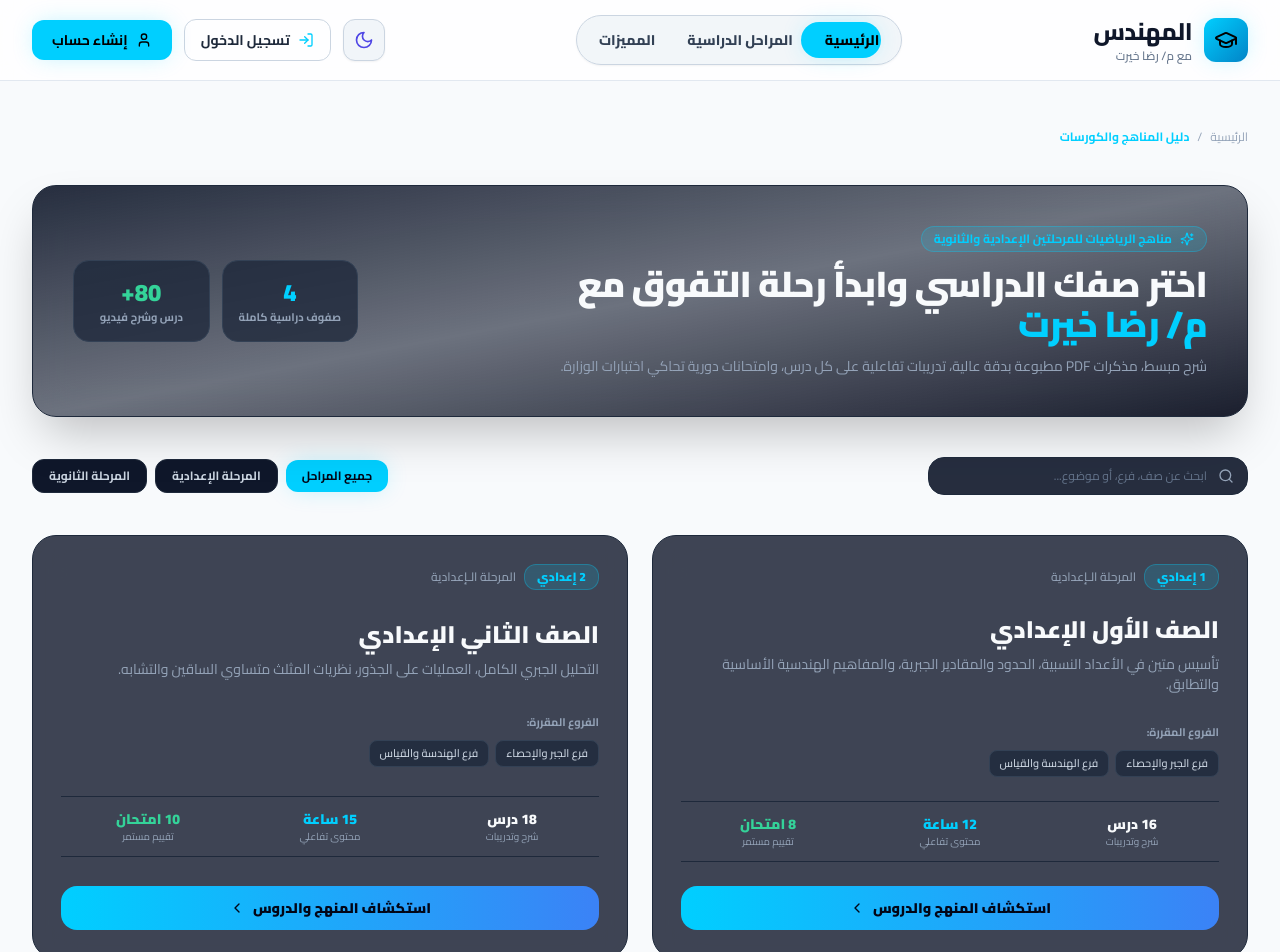
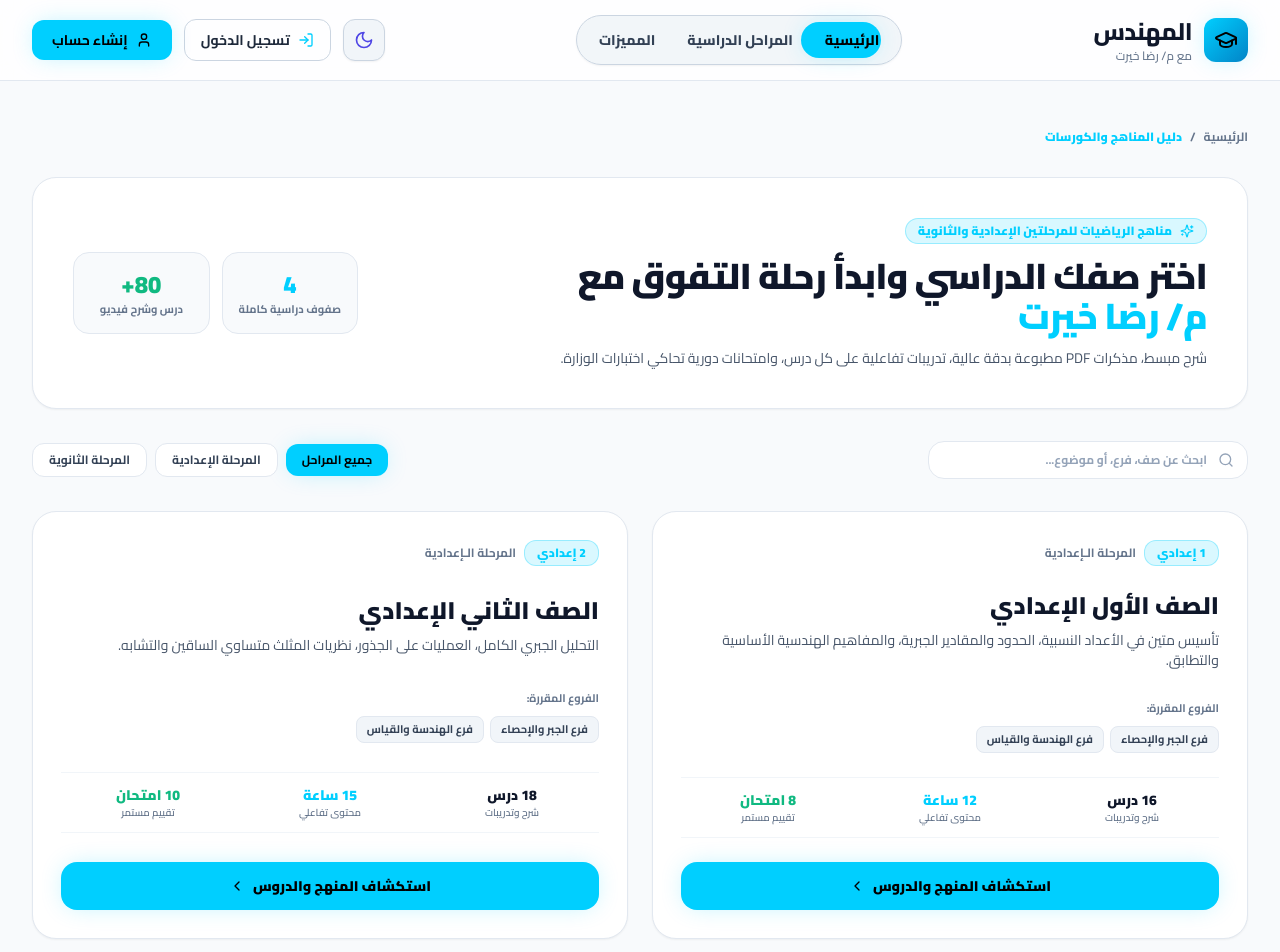
Before and after one commit to Basemmahmoud808/Elmohands, a Next.js app: page /courses in a window 1280 px wide. Shown: the top 952 px of the page. Built offline with nearby package versions, Linux system fonts and the light colour scheme; no server answers.

Commit message:
style(courses): Unify /courses catalog page cards, hero banner, and button styling with the platform theme

```diff
--- a/src/app/courses/page.tsx
+++ b/src/app/courses/page.tsx
@@ -2,7 +2,6 @@
 
 import React, { useState, useEffect } from 'react';
 import Link from 'next/link';
-import { DarkGradientBg } from '@/components/ui/elegant-dark-pattern';
 import Navbar from '@/components/layout/Navbar';
 import Footer from '@/components/layout/Footer';
 import { getCurrentUser, UserSession } from '@/lib/actions/auth';
@@ -10,17 +9,12 @@ import {
   BookOpen,
   GraduationCap,
   Sparkles,
-  ArrowRight,
   ChevronLeft,
   CheckCircle2,
   Clock,
   Layers,
   Award,
   Search,
-  Lock,
-  Compass,
-  Calculator,
-  Binary,
 } from 'lucide-react';
 
 interface GradeCardData {
@@ -118,44 +112,44 @@ export default function CoursesCatalogPage() {
   });
 
   return (
-    <DarkGradientBg>
+    <div className="min-h-screen bg-slate-50 dark:bg-black text-slate-900 dark:text-chalk font-arabic transition-colors duration-200">
       <Navbar />
 
-      <main className="min-h-screen font-arabic py-8 sm:py-12 px-4 sm:px-6 lg:px-8 max-w-7xl mx-auto space-y-10">
+      <main className="py-8 sm:py-12 px-4 sm:px-6 lg:px-8 max-w-7xl mx-auto space-y-8">
         {/* Breadcrumb Header */}
-        <div className="flex items-center gap-2 text-xs text-slate-400">
+        <div className="flex items-center gap-2 text-xs text-slate-500 dark:text-slate-400 font-bold">
           <Link href="/" className="hover:text-cyan-electric transition-colors">
             الرئيسية
           </Link>
           <span>/</span>
-          <span className="text-cyan-electric font-bold">دليل المناهج والكورسات</span>
+          <span className="text-cyan-electric font-black">دليل المناهج والكورسات</span>
         </div>
 
         {/* Hero Section */}
-        <div className="relative rounded-3xl overflow-hidden p-6 sm:p-10 bg-gradient-to-br from-slate-900/90 via-slate-900/60 to-slate-950/90 border border-slate-800 backdrop-blur-xl shadow-2xl space-y-6">
+        <div className="rounded-3xl p-6 sm:p-10 bg-white dark:bg-slate-900 border border-slate-200 dark:border-slate-800 shadow-sm space-y-6">
           <div className="flex flex-col md:flex-row items-start md:items-center justify-between gap-6">
             <div className="space-y-3 max-w-2xl">
-              <div className="inline-flex items-center gap-2 px-3 py-1 rounded-full bg-cyan-electric/15 border border-cyan-electric/30 text-cyan-electric text-xs font-bold">
+              <div className="inline-flex items-center gap-2 px-3 py-1 rounded-full bg-cyan-electric/15 border border-cyan-electric/30 text-cyan-electric text-xs font-black">
                 <Sparkles className="w-3.5 h-3.5" />
                 <span>مناهج الرياضيات للمرحلتين الإعدادية والثانوية</span>
               </div>
-              <h1 className="text-2xl sm:text-4xl font-black text-chalk tracking-tight">
+              <h1 className="text-2xl sm:text-4xl font-black text-slate-900 dark:text-chalk tracking-tight">
                 اختر صفك الدراسي وابدأ رحلة التفوق مع <span className="text-cyan-electric">م/ رضا خيرت</span>
               </h1>
-              <p className="text-xs sm:text-sm text-chalk-muted leading-relaxed">
+              <p className="text-xs sm:text-sm text-slate-600 dark:text-chalk-muted leading-relaxed">
                 شرح مبسط، مذكرات PDF مطبوعة بدقة عالية، تدريبات تفاعلية على كل درس، وامتحانات دورية تحاكي اختبارات الوزارة.
               </p>
             </div>
 
             {/* Quick Stats Pill */}
             <div className="grid grid-cols-2 gap-3 w-full md:w-auto shrink-0">
-              <div className="p-4 rounded-2xl bg-slate-800/80 border border-slate-700 text-center">
+              <div className="p-4 rounded-2xl bg-slate-50 dark:bg-slate-950/70 border border-slate-200 dark:border-slate-800 text-center">
                 <p className="text-xl sm:text-2xl font-black text-cyan-electric">4</p>
-                <p className="text-[11px] text-chalk-muted font-bold">صفوف دراسية كاملة</p>
+                <p className="text-[11px] text-slate-500 dark:text-chalk-muted font-bold">صفوف دراسية كاملة</p>
               </div>
-              <div className="p-4 rounded-2xl bg-slate-800/80 border border-slate-700 text-center">
-                <p className="text-xl sm:text-2xl font-black text-emerald-400">80+</p>
-                <p className="text-[11px] text-chalk-muted font-bold">درس وشرح فيديو</p>
+              <div className="p-4 rounded-2xl bg-slate-50 dark:bg-slate-950/70 border border-slate-200 dark:border-slate-800 text-center">
+                <p className="text-xl sm:text-2xl font-black text-emerald-500">80+</p>
+                <p className="text-[11px] text-slate-500 dark:text-chalk-muted font-bold">درس وشرح فيديو</p>
               </div>
             </div>
           </div>
@@ -168,10 +162,10 @@ export default function CoursesCatalogPage() {
                   <GraduationCap className="w-5 h-5" />
                 </div>
                 <div>
-                  <h4 className="text-xs sm:text-sm font-bold text-chalk">
+                  <h4 className="text-xs sm:text-sm font-bold text-slate-900 dark:text-chalk">
                     أهلاً بك يا {user.fullName}! صفك الدراسي الحالي: <span className="text-cyan-electric font-black">{user.gradeName}</span>
                   </h4>
-                  <p className="text-[11px] text-chalk-muted">
+                  <p className="text-[11px] text-slate-600 dark:text-chalk-muted">
                     انقر هنا للدخول المباشر إلى منهجك ومتابعة الدروس والامتحانات المخصصة لك.
                   </p>
                 </div>
@@ -179,7 +173,7 @@ export default function CoursesCatalogPage() {
 
               <Link
                 href={`/courses/${encodeURIComponent(user.gradeName)}`}
-                className="w-full sm:w-auto px-5 py-2.5 rounded-xl bg-cyan-electric text-slate-950 font-black text-xs flex items-center justify-center gap-2 hover:shadow-cyan-glow transition-all shrink-0"
+                className="w-full sm:w-auto px-5 py-2.5 rounded-xl bg-cyan-electric text-black font-black text-xs flex items-center justify-center gap-2 shadow-cyan-glow hover:bg-cyan-electric-hover transition-all shrink-0"
               >
                 <span>دخول منهجي الدراسي</span>
                 <ChevronLeft className="w-4 h-4" />
@@ -198,7 +192,7 @@ export default function CoursesCatalogPage() {
               value={searchQuery}
               onChange={(e) => setSearchQuery(e.target.value)}
               placeholder="ابحث عن صف، فرع، أو موضوع..."
-              className="w-full pl-4 pr-10 py-2.5 rounded-2xl bg-slate-900/90 border border-slate-800 text-chalk text-xs focus:border-cyan-electric focus:outline-none placeholder:text-slate-500"
+              className="w-full pl-4 pr-10 py-2.5 rounded-2xl bg-white dark:bg-slate-900 border border-slate-200 dark:border-slate-800 text-slate-900 dark:text-chalk text-xs font-bold focus:border-cyan-electric focus:outline-none placeholder:text-slate-400"
             />
           </div>
 
@@ -208,8 +202,8 @@ export default function CoursesCatalogPage() {
               onClick={() => setSelectedStage('ALL')}
               className={`px-4 py-2 rounded-xl text-xs font-bold transition-all ${
                 selectedStage === 'ALL'
-                  ? 'bg-cyan-electric text-slate-950 shadow-cyan-glow'
-                  : 'bg-slate-900 text-slate-300 hover:bg-slate-800 border border-slate-800'
+                  ? 'bg-cyan-electric text-black font-black shadow-cyan-glow'
+                  : 'bg-white dark:bg-slate-900 text-slate-700 dark:text-chalk hover:bg-slate-100 dark:hover:bg-slate-800 border border-slate-200 dark:border-slate-800'
               }`}
             >
               جميع المراحل
@@ -218,8 +212,8 @@ export default function CoursesCatalogPage() {
               onClick={() => setSelectedStage('إعدادي')}
               className={`px-4 py-2 rounded-xl text-xs font-bold transition-all ${
                 selectedStage === 'إعدادي'
-                  ? 'bg-cyan-electric text-slate-950 shadow-cyan-glow'
-                  : 'bg-slate-900 text-slate-300 hover:bg-slate-800 border border-slate-800'
+                  ? 'bg-cyan-electric text-black font-black shadow-cyan-glow'
+                  : 'bg-white dark:bg-slate-900 text-slate-700 dark:text-chalk hover:bg-slate-100 dark:hover:bg-slate-800 border border-slate-200 dark:border-slate-800'
               }`}
             >
               المرحلة الإعدادية
@@ -228,8 +222,8 @@ export default function CoursesCatalogPage() {
               onClick={() => setSelectedStage('ثانوي')}
               className={`px-4 py-2 rounded-xl text-xs font-bold transition-all ${
                 selectedStage === 'ثانوي'
-                  ? 'bg-cyan-electric text-slate-950 shadow-cyan-glow'
-                  : 'bg-slate-900 text-slate-300 hover:bg-slate-800 border border-slate-800'
+                  ? 'bg-cyan-electric text-black font-black shadow-cyan-glow'
+                  : 'bg-white dark:bg-slate-900 text-slate-700 dark:text-chalk hover:bg-slate-100 dark:hover:bg-slate-800 border border-slate-200 dark:border-slate-800'
               }`}
             >
               المرحلة الثانوية
@@ -245,8 +239,8 @@ export default function CoursesCatalogPage() {
             return (
               <div
                 key={grade.id}
-                className={`relative rounded-3xl p-6 sm:p-7 bg-slate-900/80 border transition-all duration-300 backdrop-blur-xl flex flex-col justify-between space-y-6 group hover:border-cyan-electric/50 hover:shadow-2xl ${
-                  isUserGrade ? 'border-cyan-electric shadow-lg shadow-cyan-electric/10' : 'border-slate-800'
+                className={`rounded-3xl p-6 sm:p-7 bg-white dark:bg-slate-900 border transition-all duration-300 flex flex-col justify-between space-y-6 group hover:border-cyan-electric/50 hover:shadow-md shadow-sm ${
+                  isUserGrade ? 'border-cyan-electric ring-1 ring-cyan-electric/40 shadow-cyan-glow' : 'border-slate-200 dark:border-slate-800'
                 }`}
               >
                 {/* Top Badge & Stage */}
@@ -255,11 +249,11 @@ export default function CoursesCatalogPage() {
                     <span className="px-3 py-1 rounded-xl bg-cyan-electric/15 text-cyan-electric border border-cyan-electric/30 text-xs font-black">
                       {grade.badge}
                     </span>
-                    <span className="text-xs text-chalk-muted font-medium">المرحلة الـ{grade.stage}ة</span>
+                    <span className="text-xs text-slate-500 dark:text-chalk-muted font-bold">المرحلة الـ{grade.stage}ة</span>
                   </div>
 
                   {isUserGrade && (
-                    <span className="px-3 py-1 rounded-xl bg-emerald-500/15 text-emerald-400 border border-emerald-500/30 text-xs font-bold flex items-center gap-1">
+                    <span className="px-3 py-1 rounded-xl bg-emerald-500/15 text-emerald-600 dark:text-emerald-400 border border-emerald-500/30 text-xs font-bold flex items-center gap-1">
                       <CheckCircle2 className="w-3.5 h-3.5" />
                       صفك المسجل
                     </span>
@@ -268,22 +262,22 @@ export default function CoursesCatalogPage() {
 
                 {/* Grade Title & Description */}
                 <div className="space-y-2">
-                  <h3 className="text-xl sm:text-2xl font-black text-chalk group-hover:text-cyan-electric transition-colors">
+                  <h3 className="text-xl sm:text-2xl font-black text-slate-900 dark:text-chalk group-hover:text-cyan-electric transition-colors">
                     {grade.name}
                   </h3>
-                  <p className="text-xs sm:text-sm text-chalk-muted leading-relaxed">
+                  <p className="text-xs sm:text-sm text-slate-600 dark:text-chalk-muted leading-relaxed">
                     {grade.description}
                   </p>
                 </div>
 
                 {/* Branches List */}
                 <div className="space-y-2">
-                  <span className="text-[11px] font-bold text-slate-400">الفروع المقررة:</span>
+                  <span className="text-[11px] font-bold text-slate-500 dark:text-slate-400">الفروع المقررة:</span>
                   <div className="flex flex-wrap gap-1.5">
                     {grade.branches.map((b, idx) => (
                       <span
                         key={idx}
-                        className="px-2.5 py-1 rounded-lg bg-slate-800/80 border border-slate-700 text-slate-300 text-[11px] font-medium"
+                        className="px-2.5 py-1 rounded-lg bg-slate-100 dark:bg-slate-800 border border-slate-200 dark:border-slate-700 text-slate-700 dark:text-chalk text-[11px] font-bold"
                       >
                         {b}
                       </span>
@@ -292,18 +286,18 @@ export default function CoursesCatalogPage() {
                 </div>
 
                 {/* Stats Row */}
-                <div className="grid grid-cols-3 gap-2 py-3 border-y border-slate-800 text-center">
+                <div className="grid grid-cols-3 gap-2 py-3 border-y border-slate-100 dark:border-slate-800 text-center">
                   <div>
-                    <p className="text-xs sm:text-sm font-black text-chalk">{grade.lessonsCount} درس</p>
-                    <p className="text-[10px] text-chalk-muted">شرح وتدريبات</p>
+                    <p className="text-xs sm:text-sm font-black text-slate-900 dark:text-chalk">{grade.lessonsCount} درس</p>
+                    <p className="text-[10px] text-slate-500 dark:text-chalk-muted font-semibold">شرح وتدريبات</p>
                   </div>
                   <div>
                     <p className="text-xs sm:text-sm font-black text-cyan-electric">{grade.totalHours} ساعة</p>
-                    <p className="text-[10px] text-chalk-muted">محتوى تفاعلي</p>
+                    <p className="text-[10px] text-slate-500 dark:text-chalk-muted font-semibold">محتوى تفاعلي</p>
                   </div>
                   <div>
-                    <p className="text-xs sm:text-sm font-black text-emerald-400">{grade.quizzesCount} امتحان</p>
-                    <p className="text-[10px] text-chalk-muted">تقييم مستمر</p>
+                    <p className="text-xs sm:text-sm font-black text-emerald-500">{grade.quizzesCount} امتحان</p>
+                    <p className="text-[10px] text-slate-500 dark:text-chalk-muted font-semibold">تقييم مستمر</p>
                   </div>
                 </div>
 
@@ -311,7 +305,7 @@ export default function CoursesCatalogPage() {
                 <div>
                   <Link
                     href={`/courses/${encodeURIComponent(grade.name)}`}
-                    className="w-full py-3 rounded-2xl bg-gradient-to-r from-cyan-electric to-blue-500 text-slate-950 font-black text-xs sm:text-sm flex items-center justify-center gap-2 hover:shadow-cyan-glow transition-all"
+                    className="w-full py-3.5 rounded-2xl bg-cyan-electric hover:bg-cyan-electric-hover text-black font-black text-xs sm:text-sm flex items-center justify-center gap-2 shadow-cyan-glow transition-all"
                   >
                     <span>استكشاف المنهج والدروس</span>
                     <ChevronLeft className="w-4 h-4" />
@@ -324,6 +318,6 @@ export default function CoursesCatalogPage() {
       </main>
 
       <Footer />
-    </DarkGradientBg>
+    </div>
   );
 }
```
